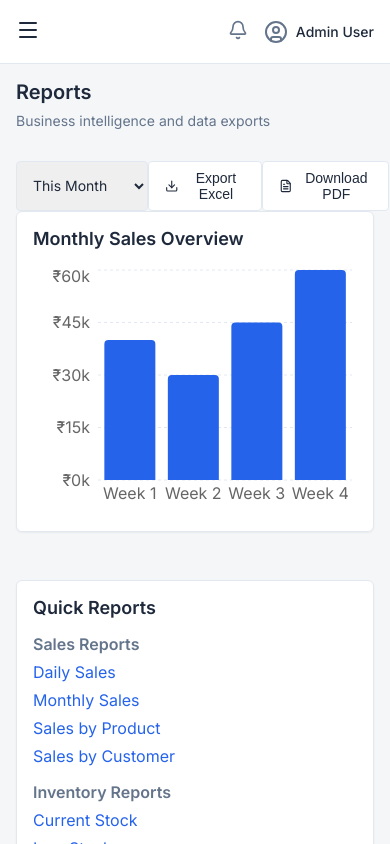
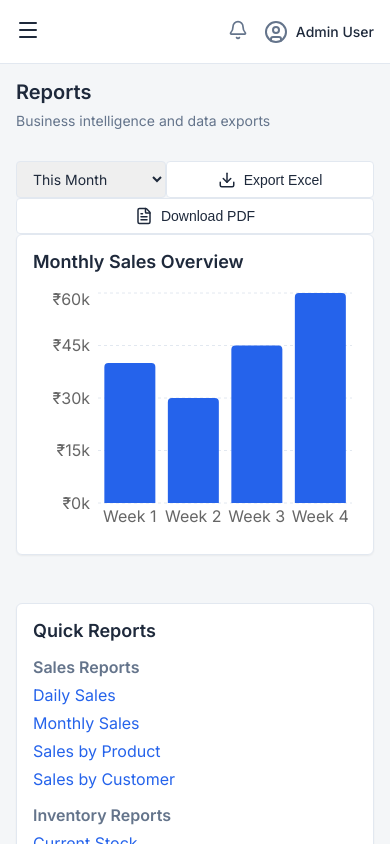
Before and after one commit to ankitpandey1900/inventory-management-demo, a React (Vite) app: page /reports in a window 390 px wide. Built offline with nearby package versions, Linux system fonts and the light colour scheme.

Commit message:
fixed mobile optimizations to cover all inline grids and tabs

```diff
--- a/src/index.css
+++ b/src/index.css
@@ -364,12 +364,9 @@ p { font-size: 0.875rem; color: var(--text-muted); margin-bottom: 1rem; }
     overflow-x: hidden;
   }
 
-  .grid-cols-4, .grid-cols-2 {
-    grid-template-columns: 1fr !important;
-  }
-
-  /* React injects grid-template-columns inline */
-  .grid[style*="grid-template-columns"] {
+  .grid,
+  .grid-cols-4,
+  .grid-cols-2 {
     grid-template-columns: 1fr !important;
   }
 
@@ -409,6 +406,16 @@ p { font-size: 0.875rem; color: var(--text-muted); margin-bottom: 1rem; }
     flex-direction: column;
   }
 
+  /* Tabs and Steppers and button groups */
+  .flex.gap-4, .flex.gap-3 {
+    flex-wrap: wrap;
+  }
+
+  .flex.gap-3 > .btn, .flex.gap-4 > .btn {
+    flex: 1;
+    min-width: calc(50% - 1rem);
+  }
+
   .modal-content {
     margin: 1rem;
     width: calc(100% - 2rem);
```
